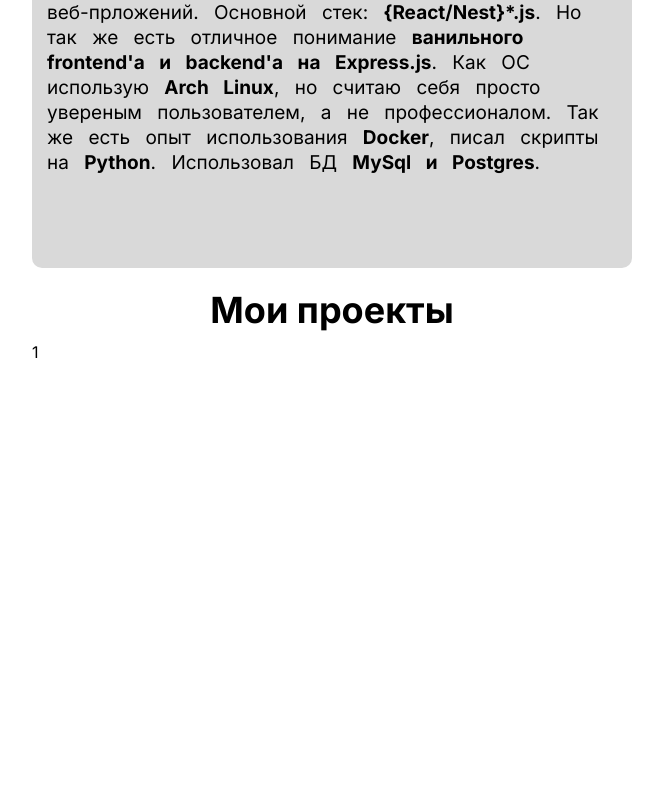
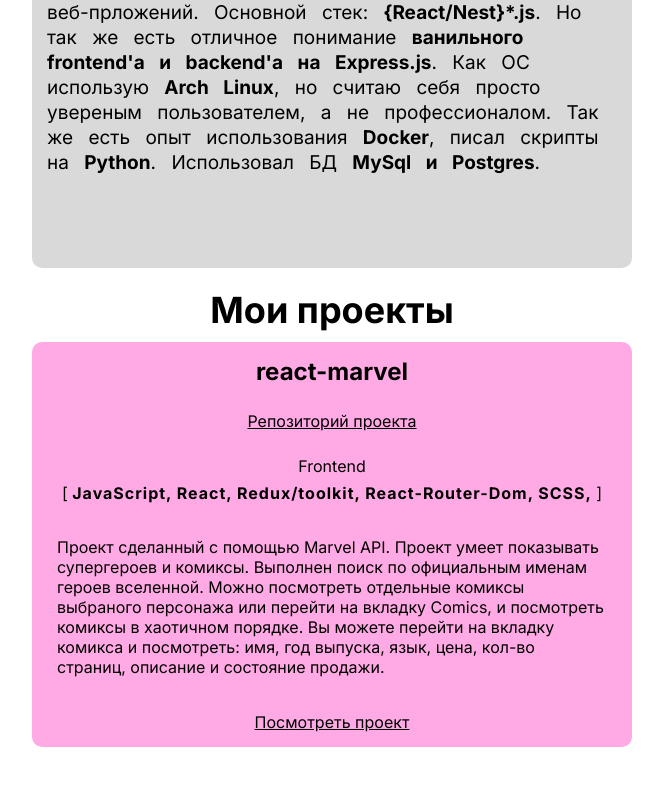
Before and after one commit to blackmarllbor0/web-portfolio, a React (Create React App) app: page / in a window 1280 px wide. Shown: the part 357-1142 px from the top of the page, without its empty margins (308-971 px from the left). Before the commit the page ends 800 px from the top, so only its background shows below. Built offline with nearby package versions, Linux system fonts and the light colour scheme.

Commit message:
компонент свайпера с генерацией случайных мягких цветов для каждого блока

```diff
--- a/src/Components/Slider/Slider.scss
+++ b/src/Components/Slider/Slider.scss
@@ -0,0 +1,28 @@
+@import "../../Styles/mixin.scss";
+
+div.project_slide {
+  cursor: pointer;
+  user-select: none;
+  @include col;
+  height: 375px;
+  padding: 15px;
+  border-radius: 10px;
+  align-items: center;
+  gap: 1rem;
+  justify-content: space-between;
+
+  div.tech {
+    @include col;
+    align-items: center;
+    gap: 7px;
+
+    strong {
+      letter-spacing: 1px;
+      text-align: center;
+    }
+  }
+
+  div.project_desc {
+    padding: 10px;
+  }
+}
--- a/src/Components/Slider/Slider.tsx
+++ b/src/Components/Slider/Slider.tsx
@@ -1,15 +1,62 @@
 import "./Slider.scss";
 import { Swiper, SwiperSlide } from "swiper/react";
 import "swiper/scss";
+import { ProjectProp } from "../Projects/ProjectProp";
+import randomColor from "randomcolor";
 
-export const Slider = () => {
+export const Slider = ({ projects }: ProjectProp) => {
+  const colors = randomColor({ count: projects.length, luminosity: "light" });
+
+  const render = projects.map(
+    (
+      {
+        id,
+        projectName,
+        projectLink,
+        projectType,
+        projectTechnologies,
+        projectDescription,
+        projectResultLink,
+      },
+      index
+    ) => (
+      <SwiperSlide key={id}>
+        <div
+          className="project_slide"
+          style={{ backgroundColor: colors[index] }}
+        >
+          <h2 id="project_name">{projectName}</h2>
+          <a href={projectLink} target={"_blank"}>
+            Репозиторий проекта
+          </a>
+          <div className="tech">
+            <span className="tech_type">
+              {projectType === "back" ? "Backend" : "Frontend"}
+            </span>
+            <div className="tech_stack">
+              {"[ "}
+              {projectTechnologies.map((item) => (
+                <strong className="tech_item">{`${item}, `}</strong>
+              ))}
+              {" ]"}
+            </div>
+          </div>
+          <div className="project_desc">
+            <p>{projectDescription}</p>
+          </div>
+          {projectResultLink ? (
+            <a href={projectResultLink} target={"_blank"}>
+              Посмотреть проект
+            </a>
+          ) : null}
+        </div>
+      </SwiperSlide>
+    )
+  );
+
   return (
     <Swiper spaceBetween={150} slidesPerView={1}>
-      <SwiperSlide className="project_slide">1</SwiperSlide>
-      <SwiperSlide className="project_slide">2</SwiperSlide>
-      <SwiperSlide className="project_slide">13</SwiperSlide>
-      <SwiperSlide className="project_slide">41</SwiperSlide>
-      <SwiperSlide className="project_slide">15</SwiperSlide>
+      {render}
     </Swiper>
   );
 };
```
